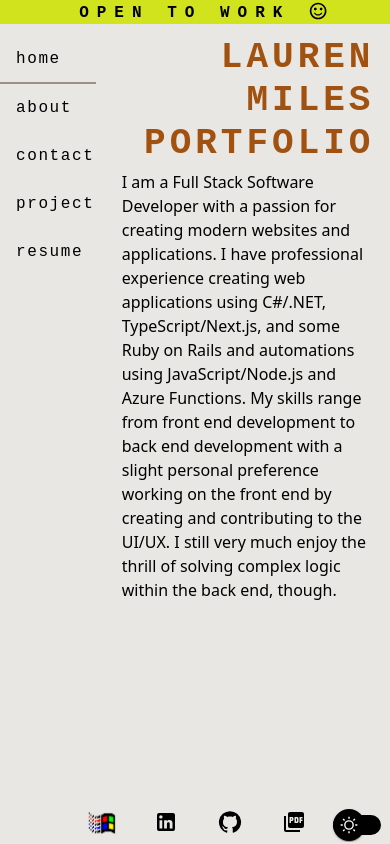
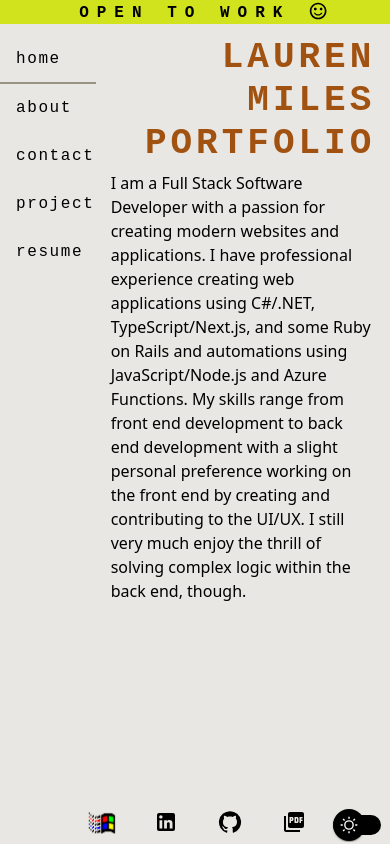
Before and after one commit to laurenmilesdev/portfolio, a Next.js app: page / in a window 390 px wide. Built offline with nearby package versions, Linux system fonts and the light colour scheme; a web font is replaced by a local one.

Commit message:
Fixed responsive issues

```diff
--- a/src/components/portfolio/layout/Layout.module.css
+++ b/src/components/portfolio/layout/Layout.module.css
@@ -6,15 +6,21 @@
 
 .nav-container {
   width: 10%;
+  position: fixed;
 }
 
 .children-container {
   width: 75%;
-  padding-left: 3%;
+  padding-left: 10%;
 }
 
 @media screen and (max-width: 1200px) {
   .nav-container {
     width: 6rem;
   }
+
+  .children-container {
+    padding-left: 6rem;
+    width: 100%;
+  }
 }
--- a/src/styles/globals.css
+++ b/src/styles/globals.css
@@ -121,7 +121,7 @@ div#__next > div {
 body {
   background-color: var(--background-color);
   height: 100%;
-  padding-bottom: 4%;
+  padding-bottom: 5%;
 }
 
 a.primary {
```
